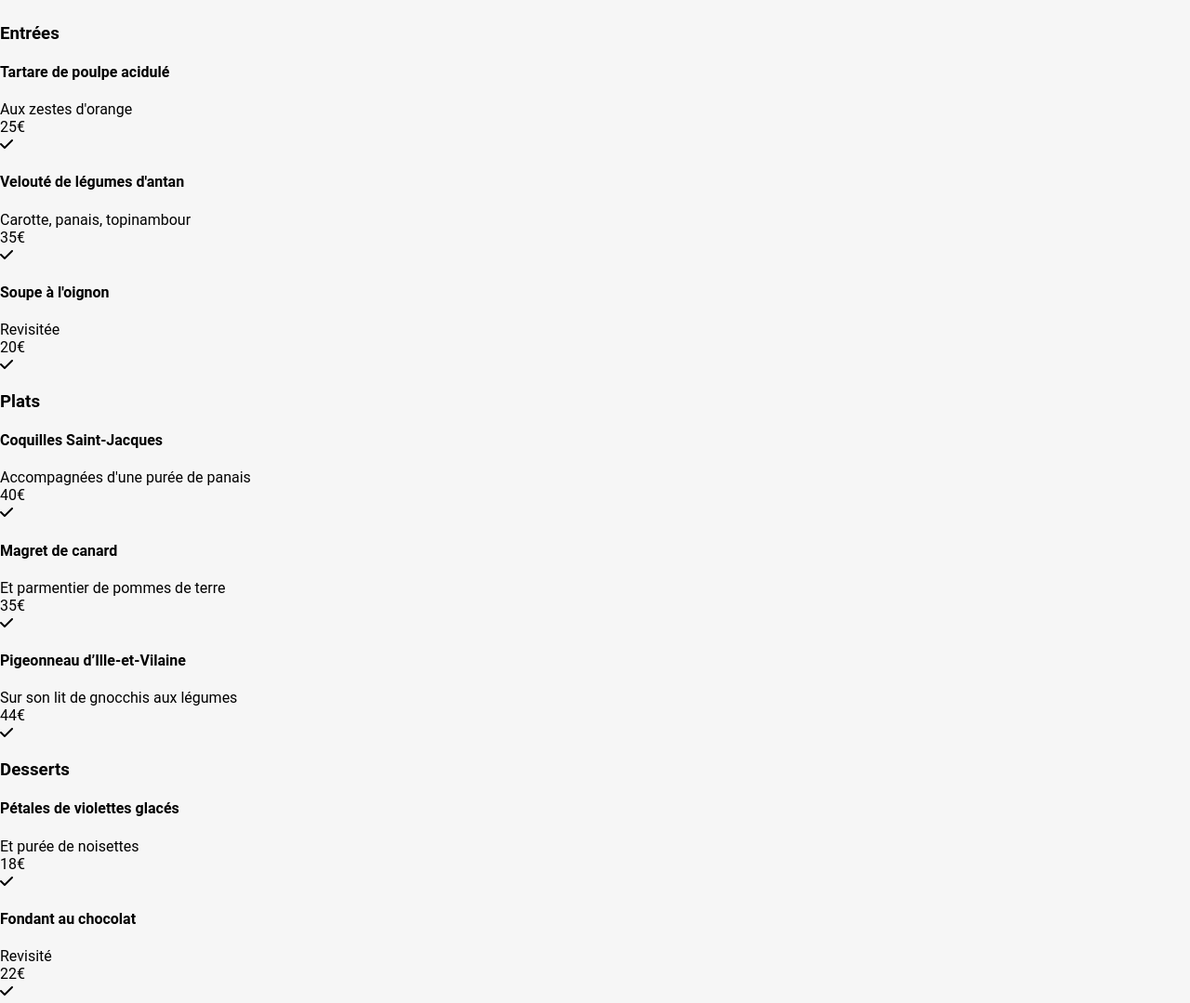
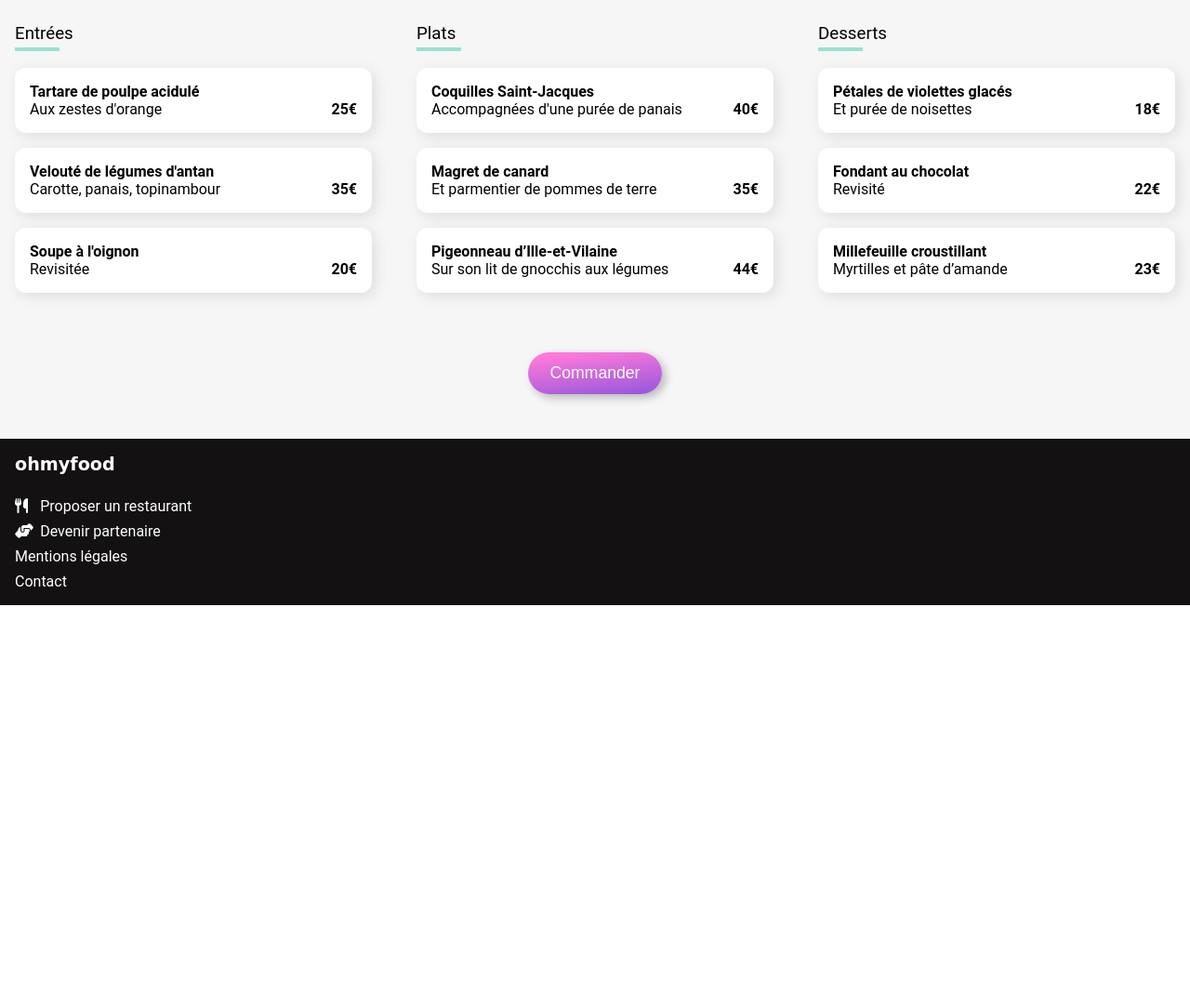
Before and after one commit to bouha85/P3_OC_KAHINA, a website: page a-la-francaise.html in a window 1280 px wide. Shown: the part 320-1399 px from the top of the page at 93% size. After the commit the page ends 971 px from the top, so only its background shows below. Drawn offline with Linux system fonts and the light colour scheme.

Commit message:
ajouter des class et rectifier le fichier a-la-française.html

```diff
--- a/a-la-francaise.html
+++ b/a-la-francaise.html
@@ -22,136 +22,148 @@
 
                 <i class="menu_like menu_like--nobg far fa-heart"></i>
                 <i class="menu_like menu_like--bg fas fa-heart"></i>
+        </header>
 
-        </header>
-        <section class="entrees">
-            <h3 class="submenu__title">Entrées</h3>
+        <div class="submenus">
+        <section class="submenu">
+            <h3 class="submenu_title">Entrées</h3>
             <ul>
-                <li>
-                    <div class="main-infos">
-                        <h4>Tartare de poulpe acidulé</h4>
-                        <div class="infos">
-                            <p>Aux zestes d'orange</p>
-                            <span>25€</span>
+                <li class="menuItem dely-0">
+                    <div class="menuItem_infos">
+                        <h4 class="menuItem_title">Tartare de poulpe acidulé</h4>
+                            <p class="menuItem_description">Aux zestes d'orange</p>
+                        </div>
+                            <span class="menuItem_price">25€</span>
+
+                    <div class="menuItem_confirmation">
+                    <div class="menuItem_wrapIcone">
+                        <i class="fas fa-check menuItem_icone"></i>
                     </div>
                 </div>
-                    <div class="check">
-                        <i class="fas fa-check"></i>
+                </li>
+                <li class="menuItem dely-1">
+                    <div class="menuItem_infos">
+                        <h4 class="menuItem_title">Velouté de légumes d'antan</h4>
+                            <p class="menuItem_description">Carotte, panais, topinambour</p>
+                        </div>
+                            <span class="menuItem_price">35€</span>
+
+                    <div class="menuItem_confirmation">
+                    <div class="menuItem_wrapIcone">
+                        <i class="fas fa-check menuItem_icone"></i>
+                    </div>
                 </div>
                 </li>
-                <li>
-                    <div class="main-infos">
-                        <h4>Velouté de légumes d'antan</h4>
-                        <div class="infos">
-                            <p>Carotte, panais, topinambour</p>
-                            <span>35€</span>
+                <li class="menuItem dely-2">
+                    <div class="menuItem_infos">
+                        <h4 class="menuItem_title">Soupe à l'oignon</h4>
+                        <p class="menuItem_description">Revisitée</p>
                     </div>
+                            <span class="menuItem_price">20€</span>
+
+                    <div class="menuItem_confirmation">
+                    <div class="menuItem_wrapIcone">
+                        <i class="fas fa-check menuItem_icone"></i>
                     </div>
-                    <div class="check">
-                        <i class="fas fa-check"></i>
-                    </div>
-                </li>
-                <li>
-                    <div class="main-infos">
-                        <h4>Soupe à l'oignon</h4>
-                        <div class="infos">
-                            <p>Revisitée</p>
-                            <span>20€</span>
-                        </div>
-                    </div>
-                    <div class="check">
-                        <i class="fas fa-check"></i>
                 </div>
                 </li>
             </ul>
         </section>
-        <section class="plats">
-            <h3>Plats</h3>
+        <section class="submenu">
+            <h3 class="submenu_title">Plats</h3>
             <ul>
-                <li>
-                    <div class="main-infos">
-                        <h4>Coquilles Saint-Jacques</h4>
-                        <div class="infos">
-                            <p>Accompagnées d'une purée de panais</p>
-                            <span>40€</span>
+                <li class="menuItem dely-3">
+                    <div class="menuItem_infos">
+                        <h4 class="menuItem_title">Coquilles Saint-Jacques</h4>
+                        <p class="menuItem_description">Accompagnées d'une purée de panais</p>
+                        </div>
+                            <span class="menuItem_price">40€</span>
+
+                    <div class="menuItem_confirmation">
+                    <div class="menuItem_wrapIcone">
+                        <i class="fas fa-check menuItem_icone"></i>
                     </div>
                 </div>
-                    <div class="check">
-                        <i class="fas fa-check"></i>
+                </li>
+                <li class="menuItem dely-4">
+                    <div class="menuItem_infos">
+                        <h4 class="menuItem_title">Magret de canard</h4>
+                        <p class="menuItem_description">Et parmentier de pommes de terre</p>
+                    </div>
+                            <span class="menuItem_price">35€</span>
+
+                    <div class="menuItem_confirmation">
+                    <div class="menuItem_wrapIcone">
+                        <i class="fas fa-check menuItem_icone"></i>
+                    </div>
                 </div>
                 </li>
+                <li class="menuItem dely-5">
+                    <div class="menuItem_infos">
+                        <h4 class="menuItem_title">Pigeonneau d’Ille-et-Vilaine</h4>
+                        <p class="menuItem_description">Sur son lit de gnocchis aux légumes</p>
+                    </div>
+                            <span class="menuItem_price">44€</span>
 
-
-                <li>
-                    <div class="main-infos">
-                        <h4>Magret de canard</h4>
-                        <div class="infos">
-                            <p>Et parmentier de pommes de terre</p>
-                            <span>35€</span>
+                    <div class="menuItem_confirmation">
+                    <div class="menuItem_wrapIcone">
+                        <i class="fas fa-check menuItem_icone"></i>
                     </div>
-                    </div>
-                    <div class="check">
-                        <i class="fas fa-check"></i>
-                    </div>
-                </li>
-                <li>
-                    <div class="main-infos">
-                        <h4>Pigeonneau d’Ille-et-Vilaine</h4>
-                        <div class="infos">
-                            <p>Sur son lit de gnocchis aux légumes</p>
-                            <span>44€</span>
-                        </div>
-                    </div>
-                    <div class="check">
-                        <i class="fas fa-check"></i>
                 </div>
                 </li>
             </ul>
         </section>
-        <section>
-            <h3>Desserts</h3>
+        <section class="submenu">
+            <h3 class="submenu_title">Desserts</h3>
             <ul>
-            <li>
-                <div class="main-infos">
-                    <h4>Pétales de violettes glacés</h4>
-                    <div class="infos">
-                        <p>Et purée de noisettes</p>
-                        <span>18€</span>
+            <li class="menuItem dely-6">
+                <div class="menuItem_infos">
+                    <h4 class="menuItem_title">Pétales de violettes glacés</h4>
+                    <p class="menuItem_description">Et purée de noisettes</p>
                 </div>
+                        <span class="menuItem_price">18€</span>
+
+                <div class="menuItem_confirmation">
+                <div class="menuItem_wrapIcone">
+                    <i class="fas fa-check menuItem_icone"></i>
                 </div>
-                <div class="check">
-                    <i class="fas fa-check"></i>
             </div>
 
             </li>
-            <li>
-                <div class="main-infos">
-                    <h4>Fondant au chocolat</h4>
-                    <div class="infos">
-                        <p>Revisité</p>
-                        <span>22€</span>
+            <li class="menuItem dely-7">
+                <div class="menuItem_infos">
+                    <h4 class="menuItem_title">Fondant au chocolat</h4>
+                    <p class="menuItem_description">Revisité</p>
                 </div>
+                        <span class="menuItem_price">22€</span>
+                <div class="menuItem_confirmation">
+                <div class="menuItem_wrapIcone">
+                    <i class="fas fa-check menuItem_icone"></i>
                 </div>
-                <div class="check">
-                    <i class="fas fa-check"></i>
                 </div>
 
             </li>
-            <li>
-                <div class="main-infos">
-                    <h4>Millefeuille croustillant</h4>
-                    <div class="infos">
-                        <p>Myrtilles et pâte d’amande</p>
-                        <span>23€</span>
+            <li class="menuItem dely-8">
+                <div class="menuItem_infos">
+                    <h4 class="menuItem_title">Millefeuille croustillant</h4>
+                    <p class="menuItem_description">Myrtilles et pâte d’amande</p>
                 </div>
+                        <span class="menuItem_price">23€</span>
+
+                <div class="menuItem_confirmation">
+                <div class="menuItem_wrapIcone">
+                    <i class="fas fa-check menuItem_icone"></i>
                 </div>
-                <div class="check">
-                    <i class="fas fa-check"></i>
                 </div>
 
             </li>
         </ul>
         </section>
+    </div>
+
+    <div class="wrapBtn">
+    <button class="commandBtn">Commander</button>
+    </div>
     </main>
     <footer class="footer">
         <div class="container">
```
Also changed, not shown: index.html (+2 -2 lines), la-notte-enchantee.html (+6 -1 lines), le-delice-des-sens.html (+2 -2 lines). Lines whose indentation alone changed are shown as unchanged.
